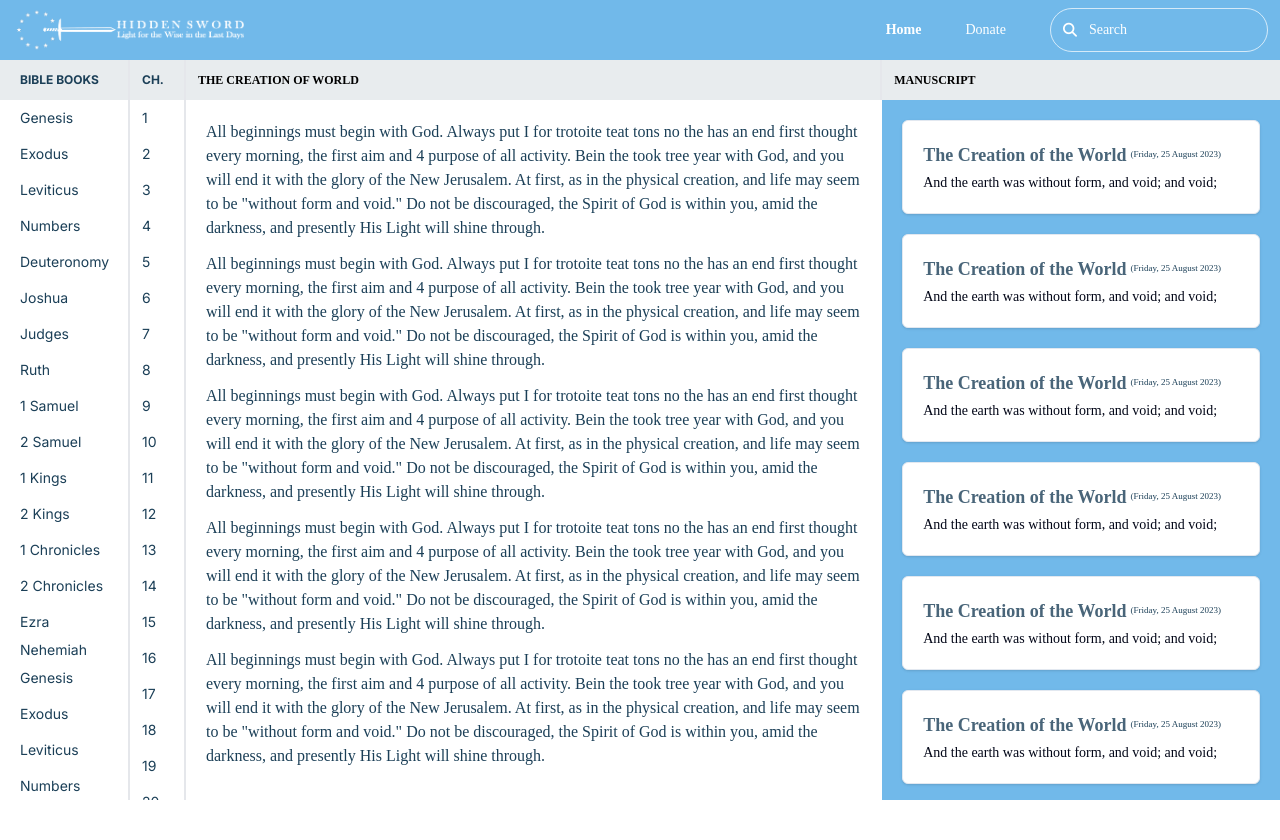
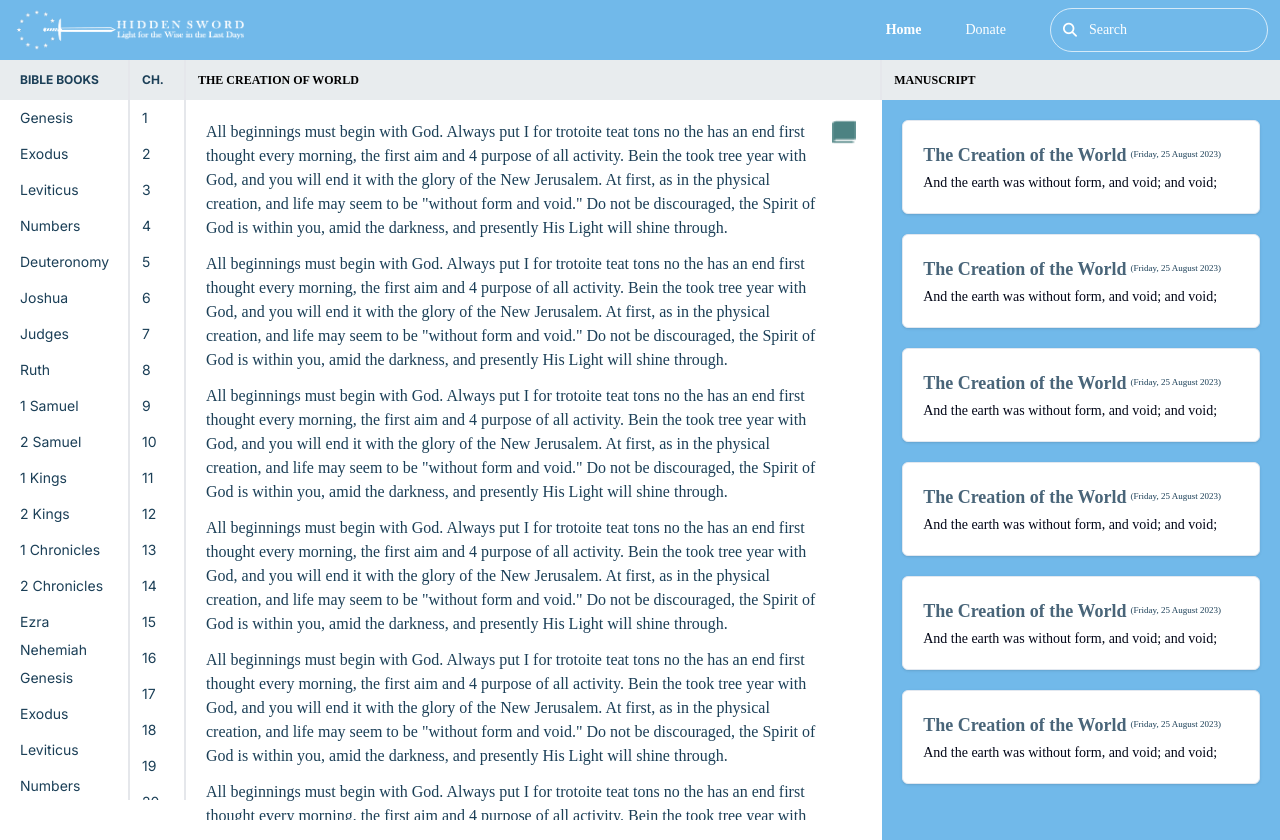
Before and after one commit to MuhammadAmmarAslam/esowrd, a React (Vite) app: page /blogs in a window 1280 px wide. Before the commit the page ends 800 px from the top, so only its background shows below. Built offline with nearby package versions, Linux system fonts and the light colour scheme.

Commit message:
Update Blogs.page.tsx

```diff
--- a/src/pages/Blogs.page.tsx
+++ b/src/pages/Blogs.page.tsx
@@ -1,6 +1,7 @@
 import BlogsContent from "@/components/BlogsComponent";
 import BooksChapterComponent from "@/components/BooksChapterComponent";
 import HeaderComponent from "@/components/HeaderComponent";
+import PaginationComponent from "@/components/PaginationComponent";
 import { Accordion, AccordionContent, AccordionItem, AccordionTrigger } from "@radix-ui/react-accordion";
 import { ChevronDownIcon } from "@radix-ui/react-icons";
 
@@ -39,8 +40,33 @@ export default function BlogsPage() {
                         </h3>
                     </div>
                     <div className="lg:grid grid-cols-11 ">
-                        <div className="col-span-7 w-full p-5  text-primary-dark text-base font-normal font-roman   max-h-[calc(100vh_-_100px)] overflow-auto">
-                            <div className="space-y-3">
+                        <div className="col-span-7  w-full p-5  text-primary-dark text-base font-normal font-roman   ">
+                            <div className="flex  gap-3">
+                                <div className="space-y-3 max-h-[calc(100vh_-_100px)] overflow-auto">
+                                    <p>
+                                        All beginnings must begin with God. Always put I for trotoite teat tons no the has an end first thought every morning, the first aim and 4 purpose of all activity. Bein the took tree year with God, and you will end it with the glory of the New Jerusalem. At first, as in the physical creation,  and life may seem to be "without form and void." Do not be discouraged, the Spirit of God is within you,  amid the darkness, and presently His Light will shine through.
+                                    </p>
+                                    <p>
+                                        All beginnings must begin with God. Always put I for trotoite teat tons no the has an end first thought every morning, the first aim and 4 purpose of all activity. Bein the took tree year with God, and you will end it with the glory of the New Jerusalem. At first, as in the physical creation,  and life may seem to be "without form and void." Do not be discouraged, the Spirit of God is within you,  amid the darkness, and presently His Light will shine through.
+                                    </p>
+                                    <p>
+                                        All beginnings must begin with God. Always put I for trotoite teat tons no the has an end first thought every morning, the first aim and 4 purpose of all activity. Bein the took tree year with God, and you will end it with the glory of the New Jerusalem. At first, as in the physical creation,  and life may seem to be "without form and void." Do not be discouraged, the Spirit of God is within you,  amid the darkness, and presently His Light will shine through.
+                                    </p>
+                                    <p>
+                                        All beginnings must begin with God. Always put I for trotoite teat tons no the has an end first thought every morning, the first aim and 4 purpose of all activity. Bein the took tree year with God, and you will end it with the glory of the New Jerusalem. At first, as in the physical creation,  and life may seem to be "without form and void." Do not be discouraged, the Spirit of God is within you,  amid the darkness, and presently His Light will shine through.
+                                    </p>
+                                    <p>
+                                        All beginnings must begin with God. Always put I for trotoite teat tons no the has an end first thought every morning, the first aim and 4 purpose of all activity. Bein the took tree year with God, and you will end it with the glory of the New Jerusalem. At first, as in the physical creation,  and life may seem to be "without form and void." Do not be discouraged, the Spirit of God is within you,  amid the darkness, and presently His Light will shine through.
+                                    </p>
+                                    <p>
+                                        All beginnings must begin with God. Always put I for trotoite teat tons no the has an end first thought every morning, the first aim and 4 purpose of all activity. Bein the took tree year with God, and you will end it with the glory of the New Jerusalem. At first, as in the physical creation,  and life may seem to be "without form and void." Do not be discouraged, the Spirit of God is within you,  amid the darkness, and presently His Light will shine through.
+                                    </p>
+                                    <p>
+                                        All beginnings must begin with God. Always put I for trotoite teat tons no the has an end first thought every morning, the first aim and 4 purpose of all activity. Bein the took tree year with God, and you will end it with the glory of the New Jerusalem. At first, as in the physical creation,  and life may seem to be "without form and void." Do not be discouraged, the Spirit of God is within you,  amid the darkness, and presently His Light will shine through.
+                                    </p>
+                                    <p>
+                                        All beginnings must begin with God. Always put I for trotoite teat tons no the has an end first thought every morning, the first aim and 4 purpose of all activity. Bein the took tree year with God, and you will end it with the glory of the New Jerusalem. At first, as in the physical creation,  and life may seem to be "without form and void." Do not be discouraged, the Spirit of God is within you,  amid the darkness, and presently His Light will shine through.
+                                    </p>
                                     <p>
                                         All beginnings must begin with God. Always put I for trotoite teat tons no the has an end first thought every morning, the first aim and 4 purpose of all activity. Bein the took tree year with God, and you will end it with the glory of the New Jerusalem. At first, as in the physical creation,  and life may seem to be "without form and void." Do not be discouraged, the Spirit of God is within you,  amid the darkness, and presently His Light will shine through.
                                     </p>
@@ -58,10 +84,24 @@ export default function BlogsPage() {
                                     </p>
                                 </div>
 
+                                <div className="max-h-[calc(100vh_-_100px)] overflow-auto min-w-[30px] space-y-1">
+                                    <img src="/icons/bookfill-icon.png" alt="" className="w-6 h-6" />
                                 </div>
-                        <div className="col-span-4 bg-primary p-5 space-y-4  lg:block hidden overflow-auto  min-h-[calc(100vh_-_100px)] max-h-[calc(100vh_-_100px)]">
+                            </div>
+
+
+                        </div>
+                        <div className="col-span-4 bg-primary lg:block hidden relative">
+                            <div className="p-5 space-y-4  overflow-auto  min-h-[calc(100vh_-_100px)] max-h-[calc(100vh_-_100px)]">
                                 <BlogsContent />
                             </div>
+                            <div className="absolute bottom-2 w-full overflow-hidden bg-primary px-5 hidden">
+                                <PaginationComponent />
+                            </div>
+                        </div>
+
+
+
                     </div>
                 </div>
             </div>
```
Lines whose indentation alone changed are shown as unchanged.
